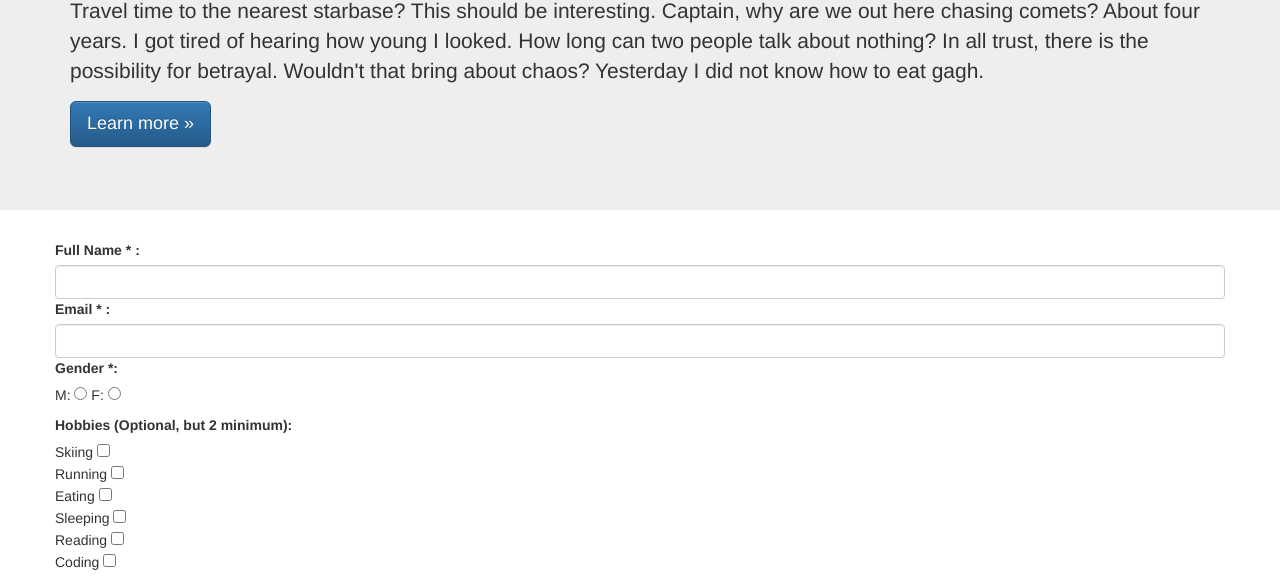
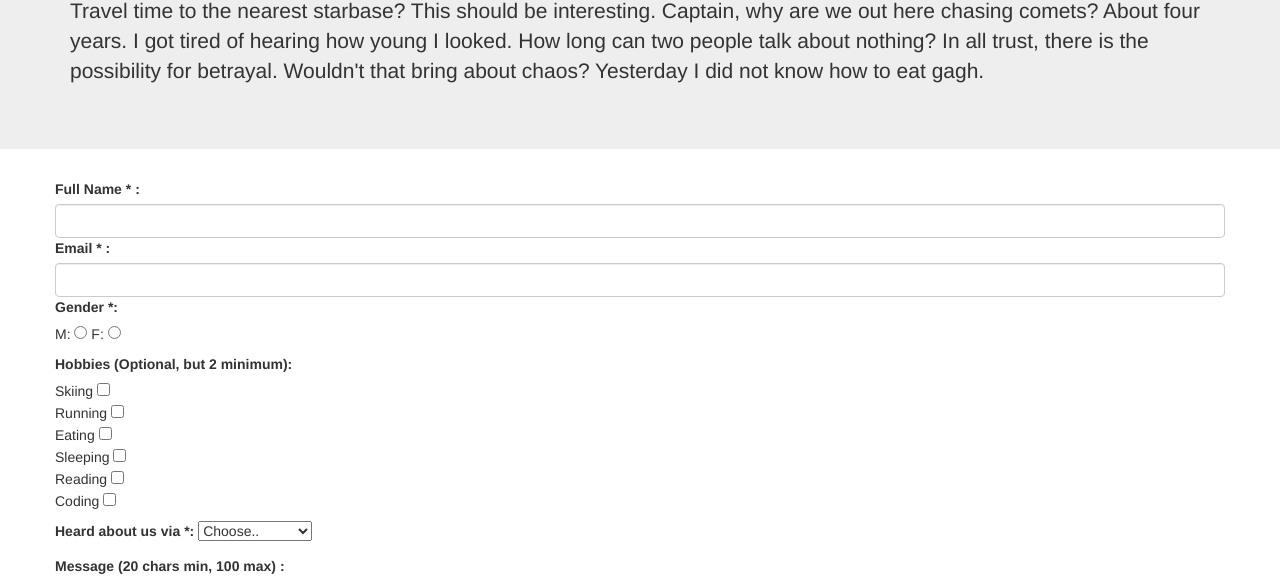
Before and after one commit to lrokey/form, a plain HTML site: page index.html in a window 1280 px wide. Shown: the part 201-780 px from the top of the page. Drawn offline with nearby package versions, Linux system fonts and the light colour scheme.

Commit message:
remove learn more button

```diff
--- a/index.html
+++ b/index.html
@@ -65,7 +65,7 @@
           <div class="container">
             <h1>Hello, world!</h1>
             <p>Travel time to the nearest starbase? This should be interesting. Captain, why are we out here chasing comets? About four years. I got tired of hearing how young I looked. How long can two people talk about nothing? In all trust, there is the possibility for betrayal. Wouldn't that bring about chaos? Yesterday I did not know how to eat gagh.</p>
-            <p><a class="btn btn-primary btn-lg" href="#" role="button">Learn more &raquo;</a></p>
+            <p></p>
           </div>
         </div>
 
```
